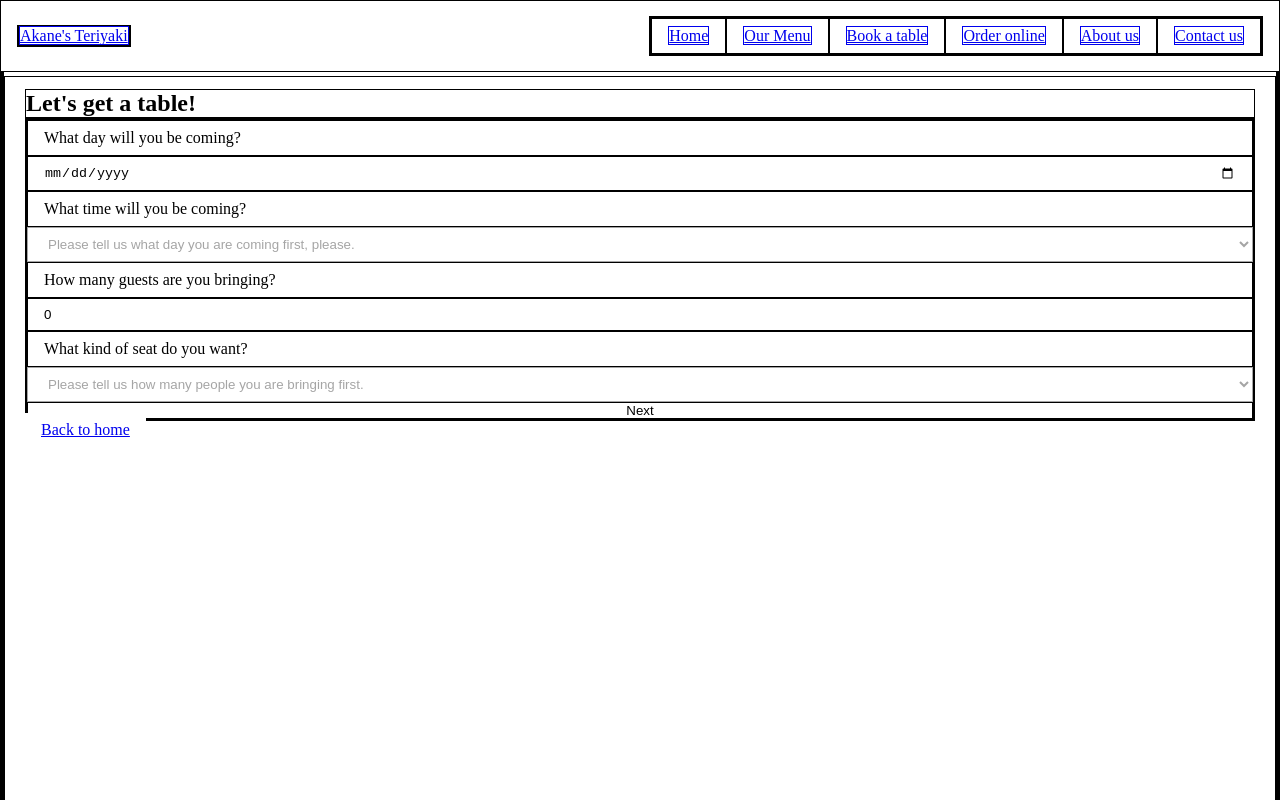
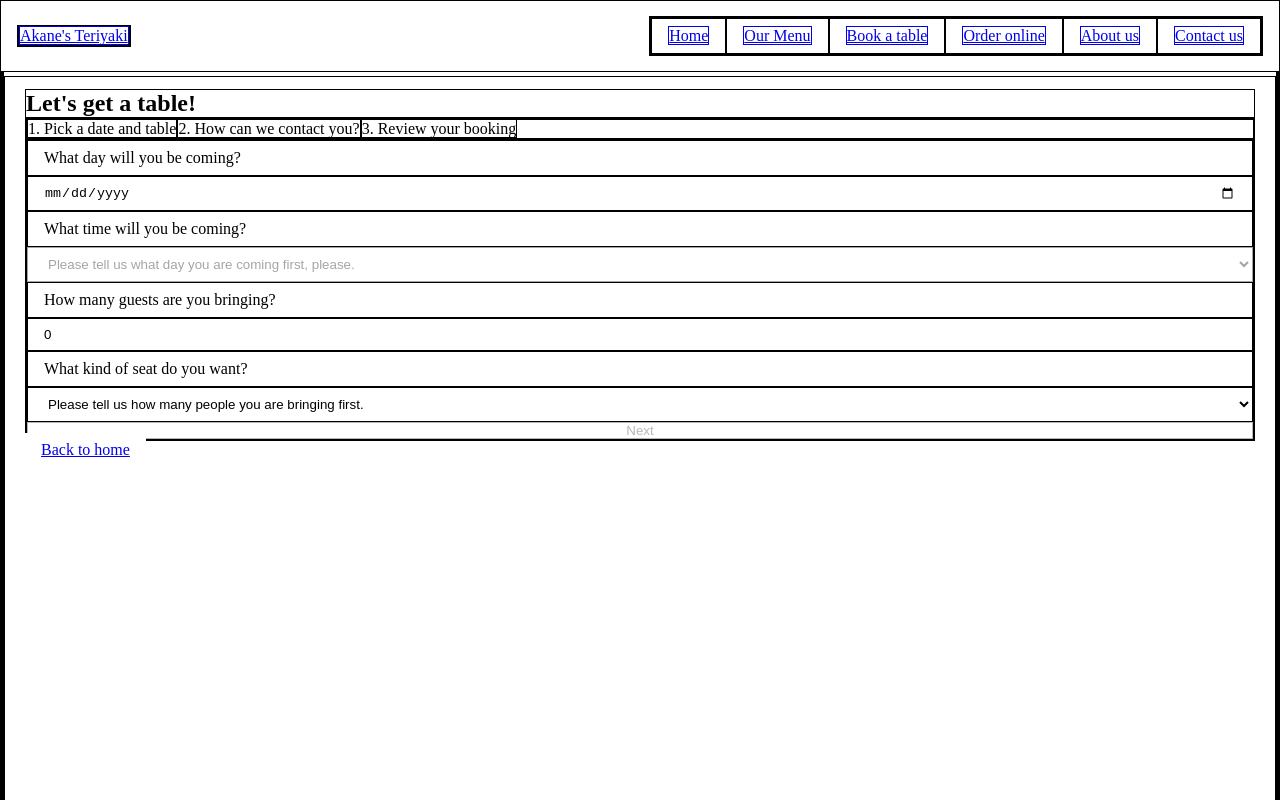
Before and after one commit to jarteaga127/akanes-teriyaki-react, a React (Vite) app: page /book-a-table in a window 1280 px wide. Shown: the top 800 px of the page. Built offline with nearby package versions, Linux system fonts and the light colour scheme.

Commit message:
Updated BookingForm

```diff
--- a/src/components/BookingForm.tsx
+++ b/src/components/BookingForm.tsx
@@ -22,6 +22,9 @@ const handleInputChange = (e: React.ChangeEvent<HTMLInputElement | HTMLSelectEle
     }))
 };
 
+const nextStep = () => setStep(prev => prev + 1);
+const prevStep = () => setStep(prev => prev - 1);
+
 const handleSubmit = (e: React.SubmitEvent) => {
 e.preventDefault();
 
@@ -33,14 +36,12 @@ const finalBooking: BookingDetails = {
 
 //Pull available bookings from local storage or create an empty array if none exist
 const availBookings = JSON.parse(localStorage.getItem('restaurant_bookings') || '[]')
-console.log("Thank you. Your table has been set.", formData);
-setStep(3);
 
 availBookings.push(finalBooking);
 
 localStorage.setItem('restaurant_bookings', JSON.stringify(availBookings));
 
-alert(`Thank you. Your table has been set. Your booking number is ${finalBooking.id}. We look forward to meeting you.`)
+setStep(4);
 }
 
 
@@ -62,6 +63,11 @@ const seatTypes: SeatType[] = [
 
     return (
         <form onSubmit={handleSubmit}>
+        <div className="step-indicator">
+            <span className={step >= 1 ? 'active' : ''}>1. Pick a date and table</span>
+        <span className={step >= 2 ? 'active' : ''}>2. How can we contact you?</span>
+        <span className={step >= 3 ? 'active' : ''}>3. Review your booking</span>
+        </div>
             {step === 1 && (
                 <div className="form-control">
                     <label htmlFor="date">What day will you be coming?</label>
@@ -78,13 +84,13 @@ const seatTypes: SeatType[] = [
                     <label htmlFor="guests">How many guests are you bringing?</label>
                     <input type="number" name="guests" value={formData.guests} onChange={handleInputChange} min={0} max={10} />
                     <label htmlFor="seatType">What kind of seat do you want?</label>
-                    <select name="seatType" id="seatType" value={formData.seat} onChange={handleInputChange} required disabled={!formData.guests} >
+                    <select name="seatType" id="seatType" value={formData.seat} onChange={handleInputChange} required >
                         <option>{formData.guests ? "Pick a seat" : "Please tell us how many people you are bringing first."} </option>
                         {seatTypes.map((type) => (
                             <option key={type.seat} value={type.seat} disabled={!type.isAvailable}>{type.label}</option>
                         ))}
                     </select>
-                    <button type="button" onClick={() => setStep(2)}>Next</button>
+                    <button type="button" onClick={nextStep} disabled={!formData.date || !formData.time}>Next</button>
                 </div>
             )}
             {step === 2 && (
@@ -95,10 +101,44 @@ const seatTypes: SeatType[] = [
                     <input type="text" name="phone" onChange={handleInputChange}/>
                     <label htmlFor="email">Your email:</label>
                     <input type="text" name="email" onChange={handleInputChange} />
-                    <button type="button" onClick={() => setStep(1)}>Go back</button>
-                    <button type="submit"> Confirm your reservation.</button>
+                    <button type="button" onClick={prevStep}>Go back</button>
+                    <button type="button" onClick={nextStep}> Confirm your reservation.</button>
                 </div>
             )}
+            {step === 3 && (
+                <div className="review-booking">
+                    <h3>Review Your Reservation Details</h3>
+            <p>Please make sure everything looks correct before confirming.</p>
+
+            <div className="review-card">
+              <div className="review-row"><strong>Name:</strong> {formData.name}</div>
+              <div className="review-row"><strong>Email:</strong> {formData.email}</div>
+              <div className="review-row"><strong>Phone:</strong> {formData.phone}</div>
+              <hr />
+              <div className="review-row"><strong>Date:</strong> {formData.date}</div>
+              <div className="review-row"><strong>Time:</strong> {formData.time}</div>
+              <div className="review-row"><strong>Guests:</strong> {formData.guests}</div>
+            </div>
+            <div className="btn-group">
+              <button type="button" onClick={prevStep}>Edit Details</button>
+              {/* This button actually submits the form */}
+              <button type="submit" className="confirm-btn">Confirm & Book Table</button>
+            </div>
+          </div>
+            )}
+            {step === 4 && (
+          <div className="form-step success-step">
+            <h2>🎉 Reservation Confirmed!</h2>
+            <p>We look forward to hosting you, {formData.name}.</p>
+            <button type="button" onClick={() => {
+              // Reset state to book another
+              setFormData({ id: '', name: '', email: '', phone: '', date: '', time: '', guests: 2, seat: '' });
+              setStep(1);
+            }}>
+              Book Another Table
+            </button>
+          </div>
+        )}
         </form>
      );
 }
```
